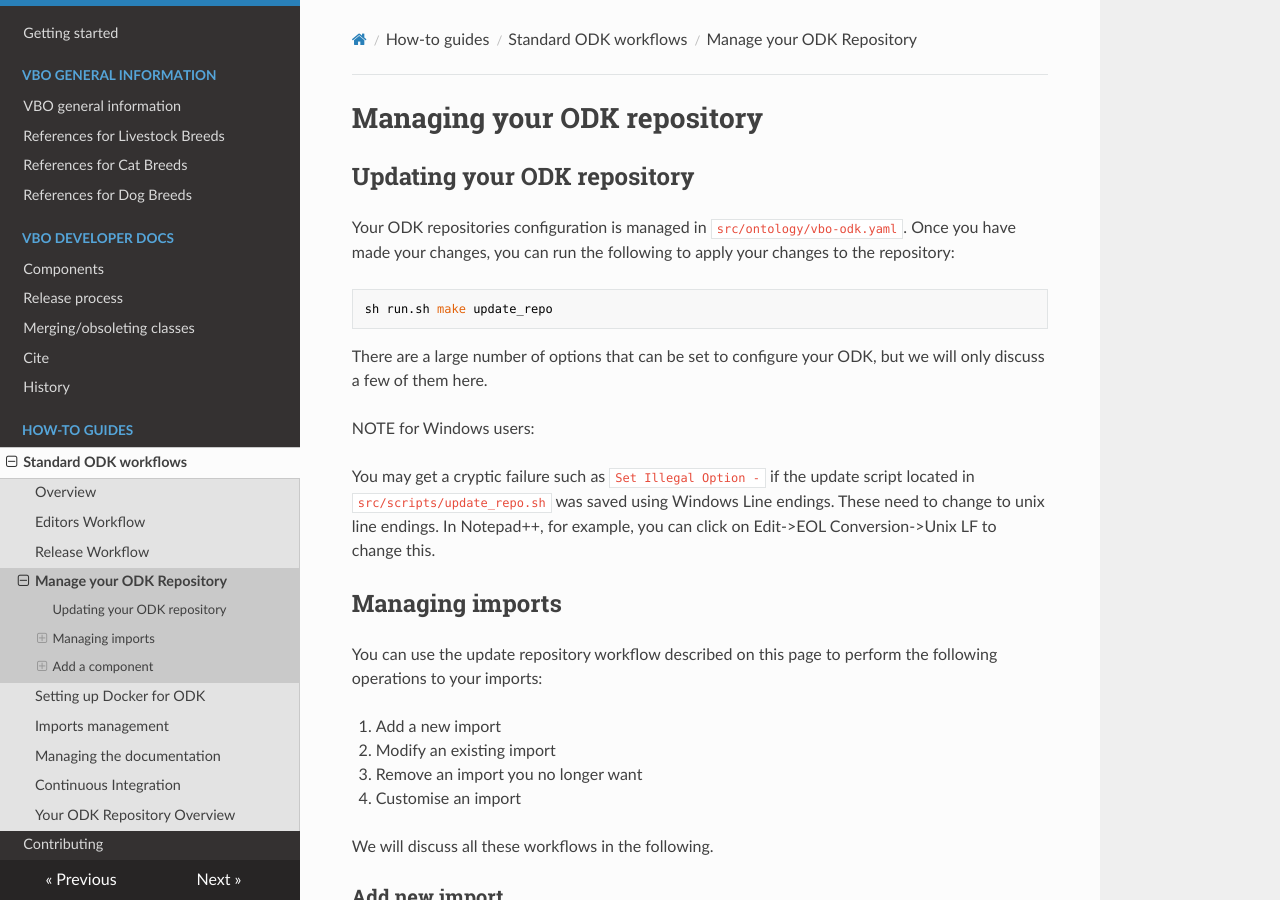
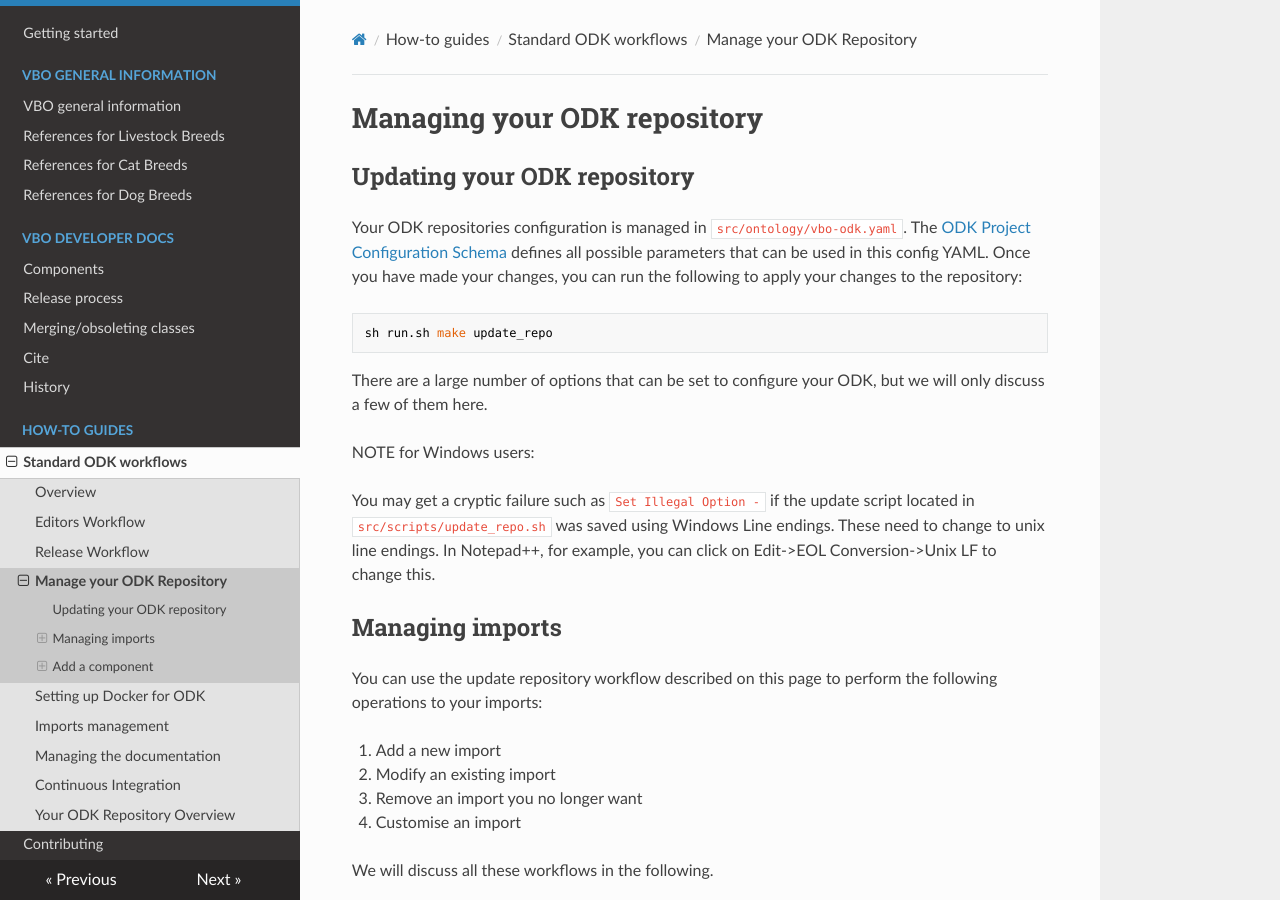
Before and after one commit to monarch-initiative/vertebrate-breed-ontology, an MkDocs documentation site: the page built from docs/odk-workflows/RepoManagement.md, in a window 1280 px wide and 900 px high. Built offline with MkDocs 1.6.1, drawn with Linux system fonts in a browser that asks for light colours; nearby versions of some CDN libraries.

Commit message:
Update VBO to ODK 1.5

````diff
--- a/docs/odk-workflows/RepoManagement.md
+++ b/docs/odk-workflows/RepoManagement.md
@@ -2,7 +2,7 @@
 
 ## Updating your ODK repository
 
-Your ODK repositories configuration is managed in `src/ontology/vbo-odk.yaml`. Once you have made your changes, you can run the following to apply your changes to the repository:
+Your ODK repositories configuration is managed in `src/ontology/vbo-odk.yaml`. The [ODK Project Configuration Schema](https://github.com/INCATools/ontology-development-kit/blob/master/docs/project-schema.md) defines all possible parameters that can be used in this config YAML. Once you have made your changes, you can run the following to apply your changes to the repository:
 
 
 ```
````
Also changed, not shown: docs/odk-workflows/ManageDocumentation.md (line endings or trailing spaces), 7 other files.
